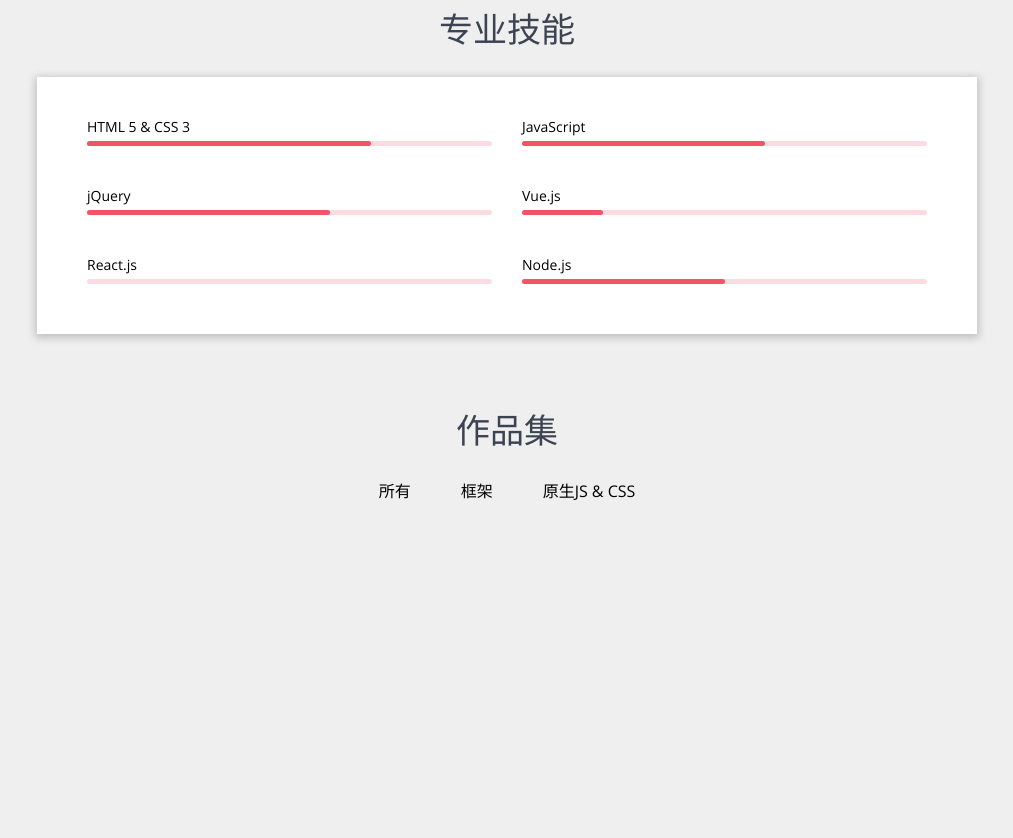
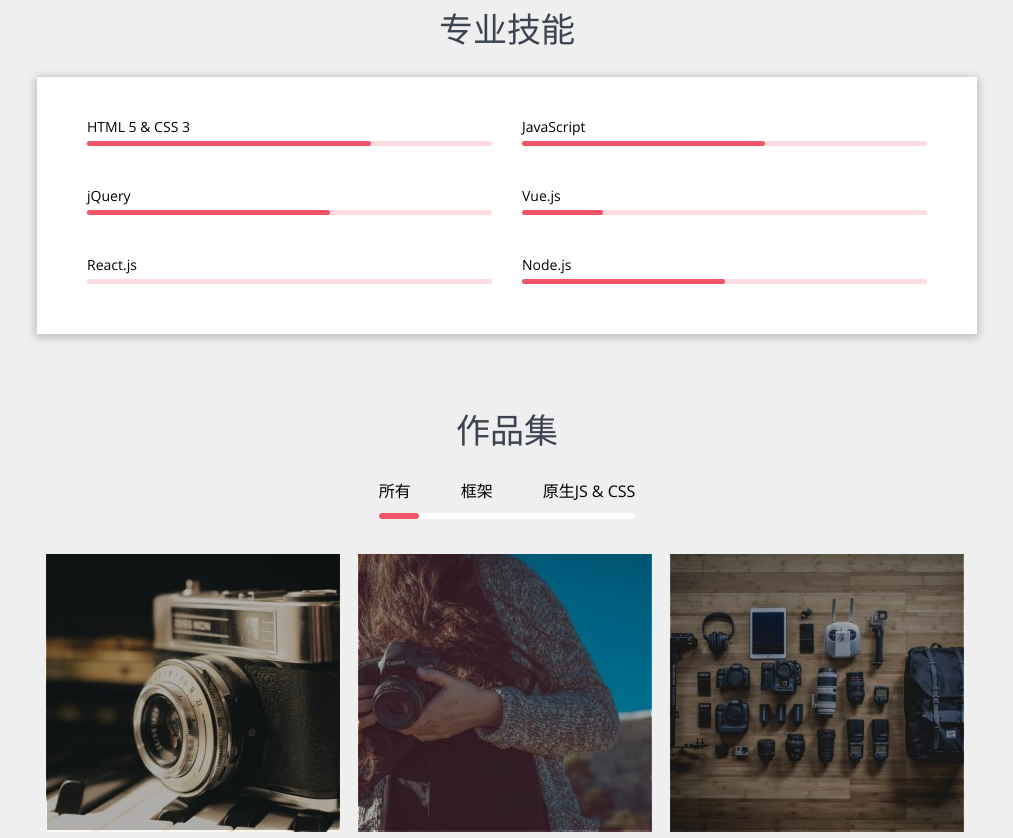
Before and after one commit to keyuTech/resume, a plain HTML site: page index.html in a window 1280 px wide. Shown: the part 969-1807 px from the top of the page, without its empty margins (133-1146 px from the left). Before the commit the page ends 1474 px from the top, so only its background shows below. Drawn offline with Linux system fonts and the light colour scheme.

Commit message:
更新作品集

```diff
--- a/index.html
+++ b/index.html
@@ -17,10 +17,10 @@
       <nav>
         <ul class="clearfix">
           <li><a href="#">ABOUT</a></li>
-          <li><a href="#">SKILLS</a></li>
-          <li><a href="#">PORTFOLIO</a></li>
-          <li><a href="#">CALENDAR</a></li>
-          <li><a href="#">BLOG</a></li>
+          <li><a href="#skills">SKILLS</a></li>
+          <li><a href="#portfolio">PORTFOLIO</a></li>
+          <li><a href="#calendar">CALENDAR</a></li>
+          <li><a href="#blog">BLOG</a></li>
           <li><a href="#">OTHER</a></li>
         </ul>
       </nav>
@@ -83,7 +83,7 @@
       </p>
       <p class="introduction">个人介绍个人介绍个人介绍个人介绍个人介绍个人介绍个人介绍个人介绍个人介绍个人介绍个人介绍个人介绍个人介绍个人介绍个人介绍个人介绍个人介绍个人介绍个人介绍个人介绍个人介绍个人介绍个人介绍个人介绍个人介绍个人介绍个人介绍个人介绍个人介绍</p>
     </section>
-    <section class="skills">
+    <section class="skills" id="skills">
       <h2>专业技能</h2>
       <ul class="clearfix">
         <li class="htmlSkill">
@@ -124,32 +124,43 @@
         </li>
       </ul>
     </section>
-    <section class="portfolio">
+    <section class="portfolio" id="portfolio">
       <h2>作品集</h2>
       <nav>
         <ul>
-          <li>所有</li>
-          <li>框架</li>
-          <li>原生JS &amp; CSS</li>
+          <li id="portfolioAll">所有</li>
+          <li id="portfolioFrame">框架</li>
+          <li id="portfolioJs">原生JS &amp; CSS</li>
         </ul>
+        <div class="footBar state-1" id="portfolioBar">
+          <div class="barItems"></div>
+        </div>
       </nav>
       <div class="allWorks">
-        <div class="mainWork"></div>
-        <div class="secondry"></div>
-        <div class="secondry"></div>
+        <div class="works">
+
+          <a href="#"><img src="./img/camera-keys-1-294x278.jpg" alt=""></a>
+        </div>
+        <div class="works">
+          <a href="#"><img src="./img/photo-1420136663600-498c31ee1c97-1-294x278.jpg" alt=""></a>
+        </div>
+        <div class="works">
+          <a href="#"><img src="./img/photo-1431068799455-80bae0caf685-1-294x278.jpg" alt=""></a>
+        </div>
       </div>
       <!-- <div class="frameWorks">
-        <div class="secondry"></div>
-        <div class="secondry"></div>
-        <div class="secondry"></div>
+        <div class="works"></div>
+        <div class="works"></div>
+        <div class="works"></div>
       </div>
       <div class="jsWorks">
-        <div class="secondry"></div>
-        <div class="secondry"></div>
-        <div class="secondry"></div>
+        <div class="works"></div>
+        <div class="works"></div>
+        <div class="works"></div>
       </div> -->
     </section>
   </main>
   <script src="//at.alicdn.com/t/font_541452_d8kwi7cgxs84zpvi.js"></script>
+  <script src="./script.js"></script>
 </body>
 </html>
--- /dev/null
+++ b/script.js
@@ -0,0 +1,9 @@
+portfolioAll.onclick = function(){
+  portfolioBar.className = 'footBar state-1'
+}
+portfolioFrame.onclick = function(){
+  portfolioBar.className = 'footBar state-2'
+}
+portfolioJs.onclick = function(){
+  portfolioBar.className = 'footBar state-3'
+}
--- a/style.css
+++ b/style.css
@@ -275,19 +275,89 @@
   width: 50%;
 }
 
+main .portfolio {
+  text-align: center;
+}
+
 main .portfolio h2 {
   margin-top: 70px;
   margin-bottom: 25px;
 }
+
 main .portfolio ul {
   display: inline-block;
   vertical-align: top;
 }
+
 main .portfolio nav {
   text-align: center;
+  display: inline-block;
+  vertical-align: top;
 }
+
 main .portfolio ul li {
   float: left;
   margin: 0 25px;
   font-size: 16px;
+  cursor: pointer;
 }
+
+main .portfolio ul li:first-child {
+  margin-left: 0;
+}
+
+main .portfolio ul li:last-child {
+  margin-right: 0;
+}
+
+main .portfolio nav .footBar {
+  height: 6px;
+  border-radius: 5px;
+  background-color: #fff;
+  margin-top: 8px;
+  margin-bottom: 30px;
+}
+
+main .portfolio .footBar .barItems {
+  height: 100%;
+  background-color: #f35367;
+  border-radius: 5px;
+  width: 20%;
+  margin-left: 30px;
+  transition: all 0.5s;
+}
+
+main .portfolio .footBar.state-1 .barItems {
+  margin-left: 0;
+  width: 40px;
+}
+
+main .portfolio .footBar.state-2 .barItems {
+  margin-left: 70px;
+  width: 60px;
+}
+
+main .portfolio .footBar.state-3 .barItems {
+  margin-left: 154px;
+  width: 102px;
+}
+
+main .portfolio .allWorks {
+  margin-top: 5px;
+}
+
+main .portfolio .allWorks .works {
+  float: left;
+  padding: 0 9px;
+  position: relative;
+}
+
+main .portfolio .allWorks .works::before {
+  content: '';
+  background-color: rgba(0, 0, 0, 0.3);
+  top: 0px;
+  right: 10px;
+  bottom: 8px;
+  left: 10px;
+  position: absolute;
+}
```
Also changed, not shown: img/camera-keys-1-294x278.jpg (added), img/photo-1420136663600-498c31ee1c97-1-294x278.jpg (added), img/photo-1431068799455-80bae0caf685-1-294x278.jpg (added).
